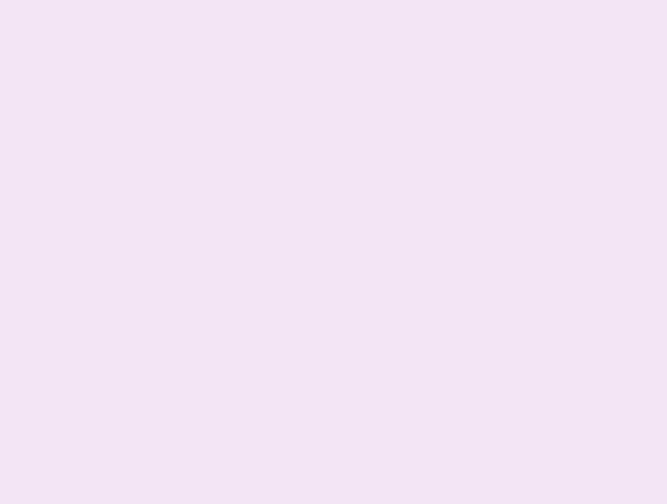
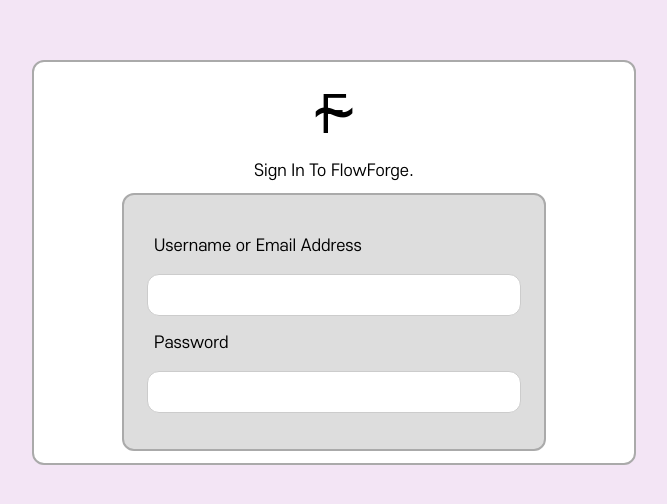
Before and after one commit to heeboy007/GTDList, a React (Create React App) app in the folder gtdlist-web/: page /login in a window 1280 px wide. Shown: the part 138-642 px from the top of the page, without its empty margins (306-973 px from the left). Built offline with nearby package versions, Linux system fonts and the light colour scheme.

Commit message:
add: basic styling for login page, not done yet

```diff
--- a/gtdlist-web/src/common/AuthTemplate.js
+++ b/gtdlist-web/src/common/AuthTemplate.js
@@ -4,6 +4,7 @@
     width: 100%;
     height: 100%;
     background: #f3e5f5;
+    display: flex;
     flex-direction: column;
     align-items: center;
     justify-content: center;
--- /dev/null
+++ b/gtdlist-web/src/component/LoginForm.js
@@ -0,0 +1,66 @@
+import styled from '@emotion/styled';
+
+import logo from '../resources/FlowForge.svg';
+
+const StyledForm = styled.form`
+    width: 600px;
+    display: flex;
+    flex-direction: column;
+    justify-content: center;
+    align-items: center;
+    background-color: white;
+    border: 2px solid #aaa;
+    border-radius: 12px;
+    font-family: 'SCDream';
+`;
+
+const StyledDiv = styled.div`
+    width: 60%;
+    padding: 5%;
+    margin: 2%;
+    display: flex;
+    flex-direction: column;
+    justify-content: center;
+    align-items: center;
+    background-color: #ddd;
+    border: 2px solid #aaa;
+    border-radius: 12px;
+`;
+
+const Logo = styled.img`
+    width: 100px;
+    height: 100px;
+    border-radius: 50%;
+`;
+
+const Input = styled.input`
+    width: 100%;
+    margin: 6px;
+    padding: 6px;
+    font-size: 1.5rem;
+    border-radius: 12px;
+    border: 1px solid #ccc;
+`;
+
+const Label = styled.label`
+    width: 100%;
+    padding: 12px 0;
+`;
+
+function LoginForm(props) {
+    return(
+        <StyledForm>
+            <Logo src={logo} alt='logo'></Logo>
+            Sign In To FlowForge.
+            <StyledDiv>
+                <Label>Username or Email Address</Label>
+                <Input type='username' name='username'></Input>
+                <Label>Password</Label>
+                <Input type='password' name='password'></Input>
+
+            </StyledDiv>
+        </StyledForm>
+    );
+}
+
+export default LoginForm;
--- a/gtdlist-web/src/pages/LoginView.js
+++ b/gtdlist-web/src/pages/LoginView.js
@@ -1,8 +1,11 @@
 import AuthTemplate from "../common/AuthTemplate";
+import LoginForm from "../component/LoginForm";
 
 function LoginView() {
     return (
-        <AuthTemplate></AuthTemplate>
+        <AuthTemplate>
+            <LoginForm></LoginForm>
+        </AuthTemplate>
     );
 }
 
```
